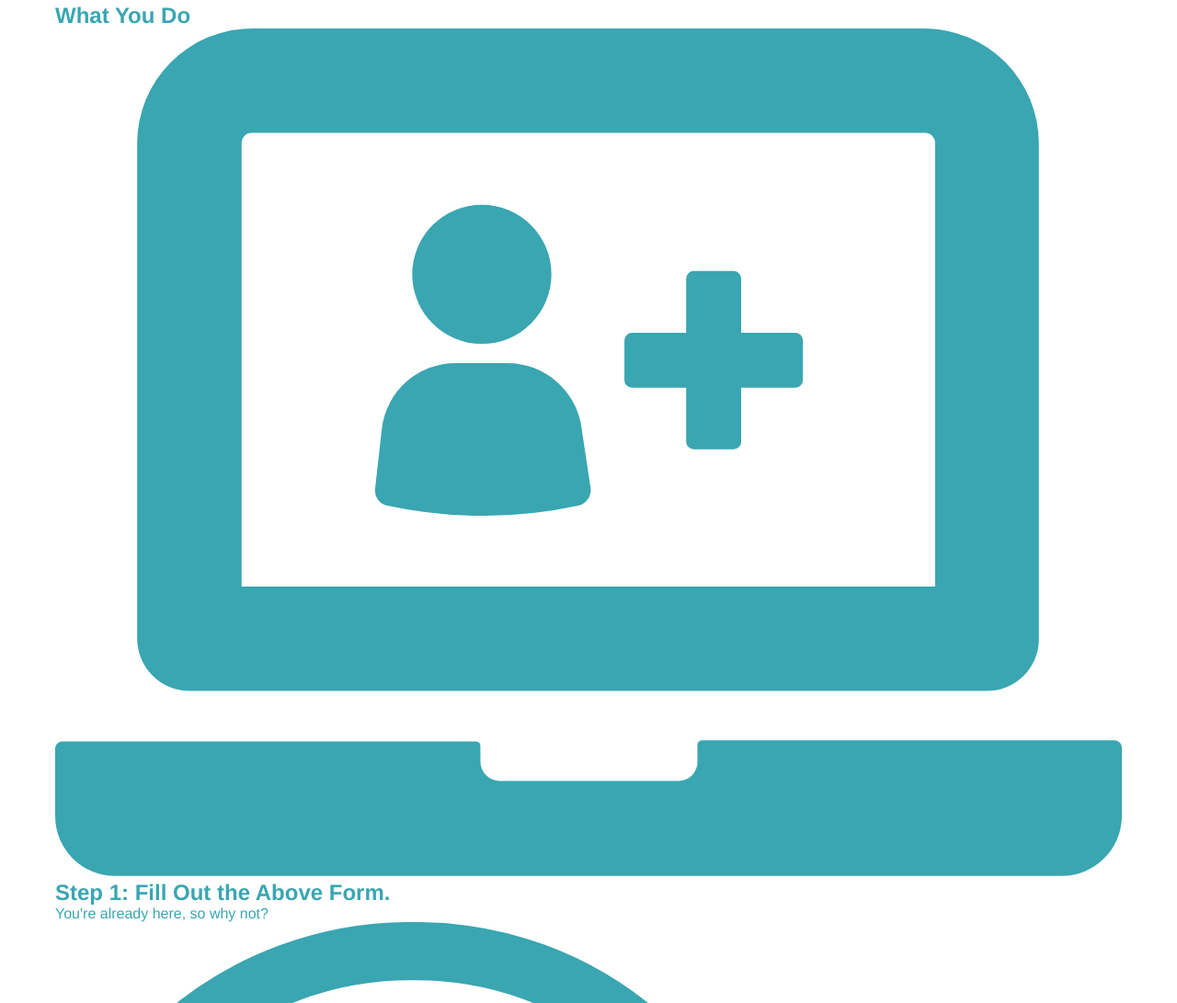
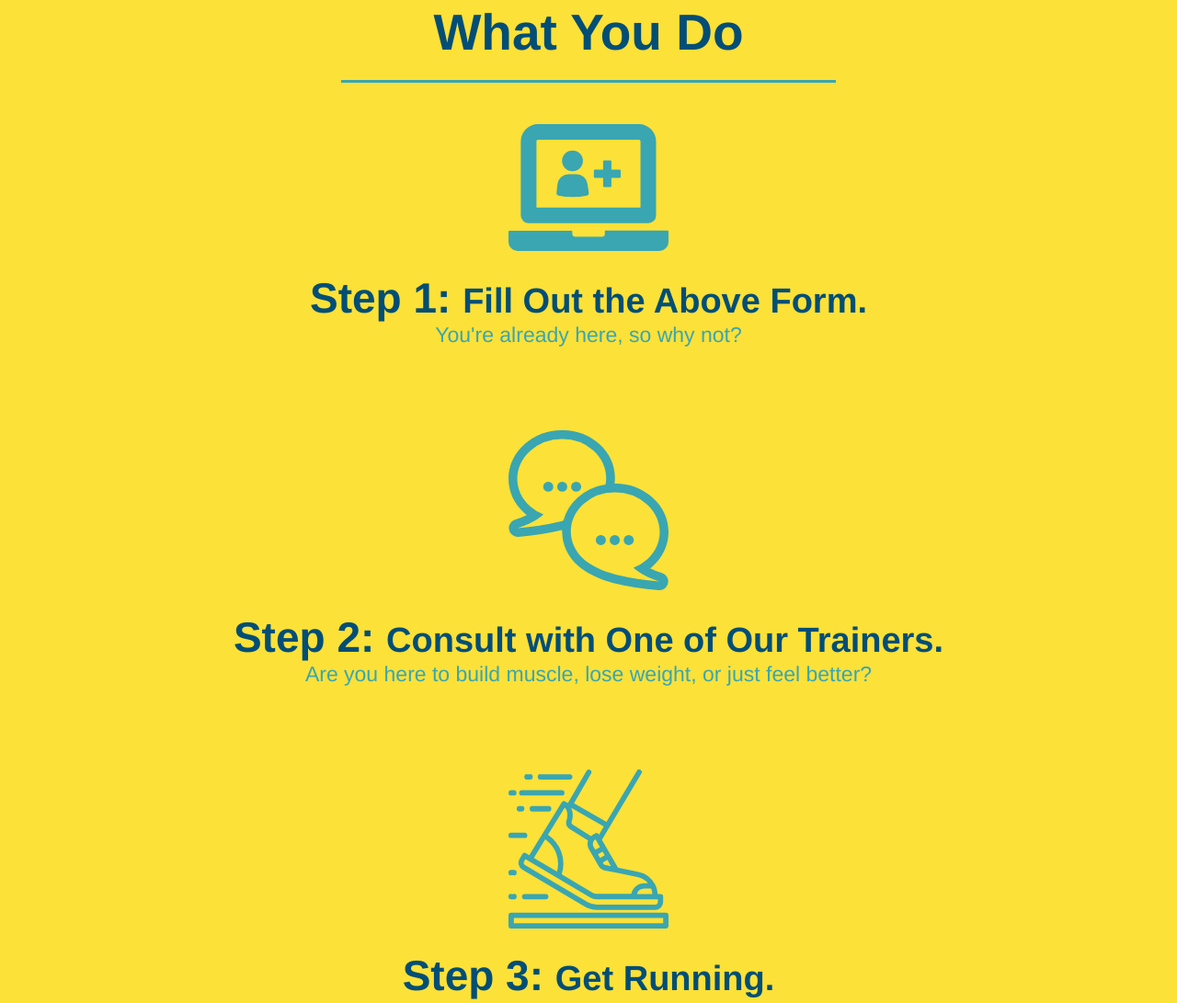
Before and after one commit to cshepscorp/run-buddy, a plain HTML site: page index.html in a window 1280 px wide. Shown: the part 1117-2208 px from the top of the page at 92% size. Drawn offline with Linux system fonts and the light colour scheme.

Commit message:
styled out steps section

```diff
--- a/assets/css/style.css
+++ b/assets/css/style.css
@@ -85,17 +85,25 @@ h3 {
     margin-bottom: 15px;
 }
 /* Hero style ends */
+.section-title {
+    font-size: 55px;
+    color:#024e76;
+    margin-bottom: 35px;
+    padding: 0 100px 20px 100px;
+    border-bottom: 3px solid;
+    display: inline-block;
+}
+.primary-border {
+    border-color: #fce138;
+}
+.secondary-border {
+    border-color: #39a6b2;
+}
 /* what we do section */
 .intro {
     text-align: center;
 }
 .intro h2 {
-    font-size: 55px;
-    color:#024e76;
-    margin-bottom: 35px;
-    padding: 0 100px 20px 100px;
-    border-bottom: 3px solid #fce138;
-    display: inline-block;
 }
 .intro p {
     line-height: 1.7;
@@ -104,6 +112,36 @@ h3 {
     font-size: 20px;
     margin: 0 auto;
 }
+/* what we do section ends */
+/* what you do section */
+.steps {
+    text-align: center;
+    background: #fce138;
+    display: block;
+}
+.steps h2 {
+    display: inline-block;
+}
+.steps div {
+    margin-bottom: 80px;
+}
+.steps img {
+    width: 15%;
+    margin: 10px 0;
+}
+.steps h3 {
+    color: #024e76;
+    font-size: 46px;
+    margin-top: 10px;
+}
+.steps p {
+    color: #39a6b2;
+    font-size: 23px;;
+}
+.steps span {
+    font-size: 38px;
+}
+/* what you do section ends */
 footer {
     background: #fce138;
     width: 100%;
--- a/index.html
+++ b/index.html
@@ -58,7 +58,7 @@
             </section>
         <!-- "What We Do" section -->
         <section id="what-we-do" class="intro">
-            <h2>What We Do</h2>
+            <h2 class="section-title primary-border">What We Do</h2>
             <p>
                 butcher selfies chambray shabby chic gentrify readymade yr Echo Park XOXO Tumblr normcore Banksy direct trade Blue Bottle chillwave you probably haven't heard of them single-origin coffee Vice fanny pack fixie Odd Future Austin fingerstache pickled twee synth Wes Anderson Thundercats viral bitters flannel meggings narwhal Marfa Schlitz sustainable Intelligentsia umami deep v craft
   </p>
@@ -66,30 +66,30 @@
         </section>
 
         <!-- "What You Do" section -->
-        <section id="what-you-do">
-            <h2>What You Do</h2>
-            <!-- insert this img element -->
-            <img src="./assets/images/step-1.svg" alt="" />
+        <section id="what-you-do" class="steps">
+            <h2 class="section-title secondary-border">What You Do</h2>
             <div>
-                <h3>Step 1: Fill Out the Above Form.</h3>
+                <!-- insert this img element -->
+                <img src="./assets/images/step-1.svg" alt="" />
+                <h3>Step 1: <span>Fill Out the Above Form.</span></h3>
                 <p>You're already here, so why not?</p>
             </div>
-            <!-- insert this img element -->
-            <img src="./assets/images/step-2.svg" alt="" />
             <div>
-                <h3>Step 2: Consult with One of Our Trainers.</h3>
+                <!-- insert this img element -->
+                <img src="./assets/images/step-2.svg" alt="" />
+                <h3>Step 2: <span>Consult with One of Our Trainers.</span></h3>
                 <p>Are you here to build muscle, lose weight, or just feel better?</p>
             </div>
-            <!-- insert this img element -->
-            <img src="./assets/images/step-3.svg" alt="" />
             <div>
-                <h3>Step 3: Get Running.</h3>
+                <!-- insert this img element -->
+                <img src="./assets/images/step-3.svg" alt="" />
+                <h3>Step 3: <span>Get Running.</span></h3>
                 <p>Hit the ground running (literally) once your trainer lays out your plan</p>
             </div>
-            <!-- insert this img element -->
-            <img src="./assets/images/step-4.svg" alt="" />
             <div>
-                <h3>Step 4: See Results.</h3>
+                <!-- insert this img element -->
+                <img src="./assets/images/step-4.svg" alt="" />
+                <h3>Step 4: <span>See Results.</span></h3>
                 <p>Bi-weekly checkins with your trainer will help you stay focused</p>
             </div>
         </section>
```
